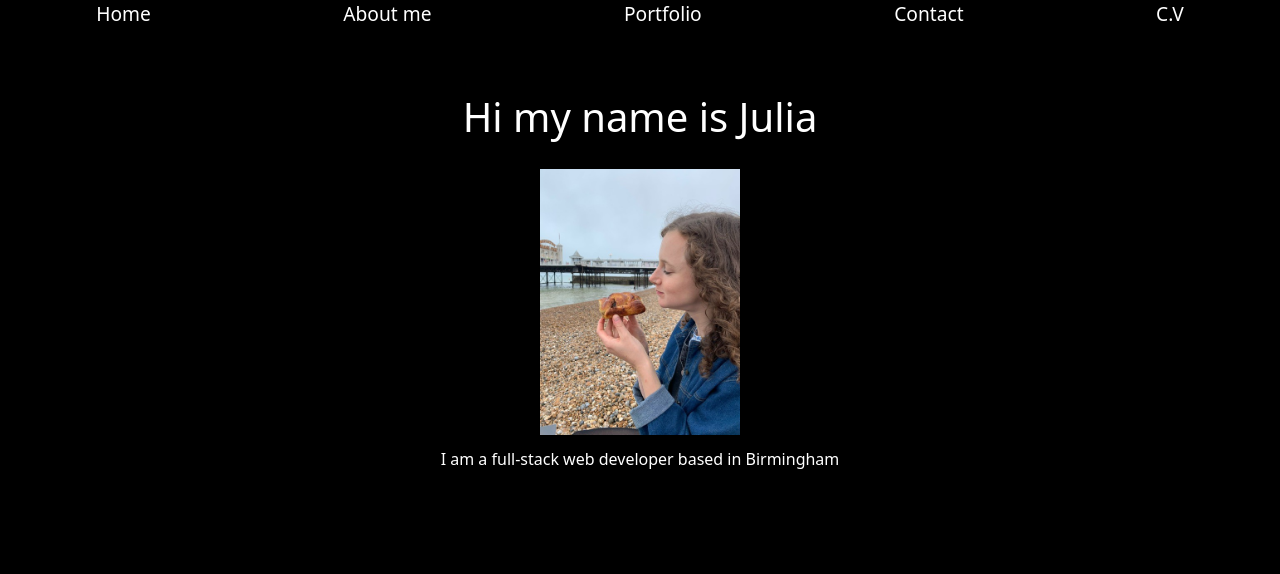
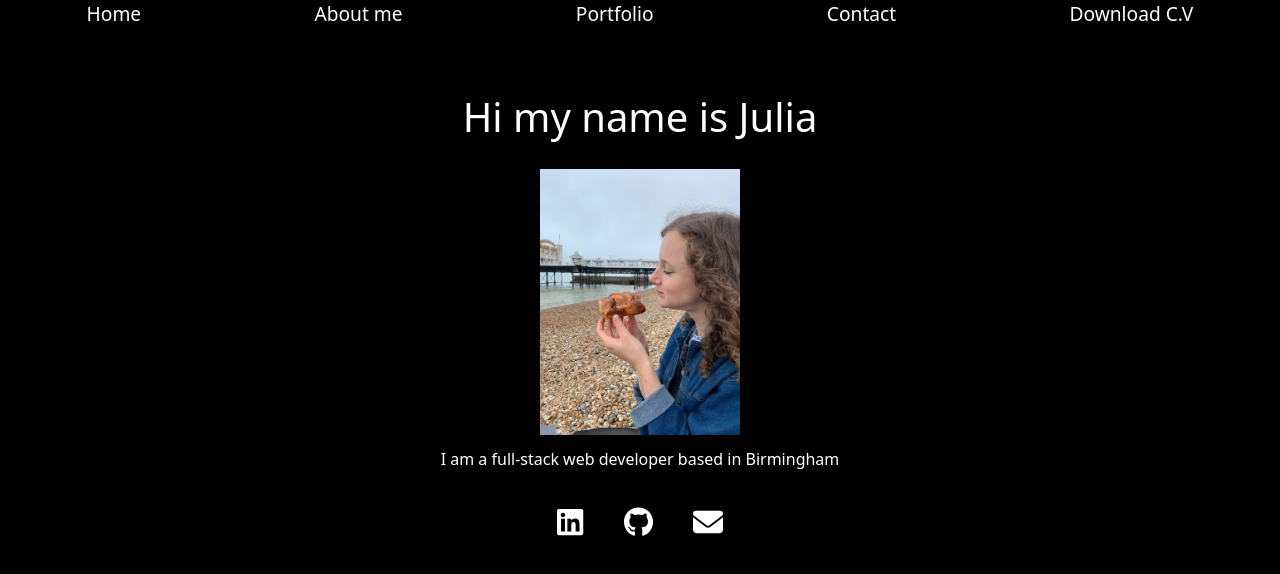
Before and after one commit to jgray33/portfolio-react, a React (Create React App) app: page / in a window 1280 px wide. Shown: the top 574 px of the page. Built offline with nearby package versions, Linux system fonts and the light colour scheme.

Commit message:
icons added and linked to pages

```diff
--- a/package.json
+++ b/package.json
@@ -3,6 +3,10 @@
   "version": "0.1.0",
   "private": true,
   "dependencies": {
+    "@fortawesome/fontawesome-svg-core": "^6.1.1",
+    "@fortawesome/free-brands-svg-icons": "^6.1.1",
+    "@fortawesome/free-solid-svg-icons": "^6.1.1",
+    "@fortawesome/react-fontawesome": "^0.1.18",
     "@testing-library/jest-dom": "^5.16.4",
     "@testing-library/react": "^13.2.0",
     "@testing-library/user-event": "^13.5.0",
@@ -15,7 +19,7 @@
   },
   "scripts": {
     "predeploy": "npm run build",
-   "deploy": "gh-pages -d build",
+    "deploy": "gh-pages -d build",
     "start": "react-scripts start",
     "build": "react-scripts build",
     "test": "react-scripts test",
--- a/src/App.js
+++ b/src/App.js
@@ -1,6 +1,7 @@
 import React from "react";
 import Home from "./components/Home";
 import "./App.css";
+
 
 import projects from './projects'
 
--- a/src/components/Home.js
+++ b/src/components/Home.js
@@ -3,6 +3,8 @@ import Nav from './Nav'
 import Portfolio from './pages/Portfolio'
 import Main from './pages/Main'
 import projects from '../projects';
+import Contact from './pages/Contact'
+import Footer from './Footer'
 
 export default function PageContainer() {
     const [currentPage, setCurrentPage] = useState('Home')
@@ -14,6 +16,10 @@ export default function PageContainer() {
         if (currentPage === 'Portfolio') {
             return <Portfolio projects={projects} />
         }
+        if (currentPage === 'Contact'){
+            return <Contact />
+        }
+
     }
 
     const handlePageChange = (page) => setCurrentPage(page)
@@ -22,6 +28,7 @@ export default function PageContainer() {
         <div>
             <Nav currentPage={currentPage} handlePageChange={handlePageChange} />
             {renderPage()}
+
         </div>
     )
 }
--- a/src/components/footer.js
+++ b/src/components/footer.js
@@ -1,9 +1,30 @@
 import React from 'react'
+import { FontAwesomeIcon } from '@fortawesome/react-fontawesome'
+import { faEnvelope } from '@fortawesome/free-solid-svg-icons'
+import {faLinkedin, faGithub} from '@fortawesome/free-brands-svg-icons'
+
+const styles= {
+icons: {
+    padding: "20px",
+    fontSize: "30px"
+
+},
+center: {
+    marginLeft: "auto",
+    marginRight: "auto",
+        },
+
+}
 
 export default function Footer() {
     return (
-        <div>
-            <p> Here is the footer</p>
+        <div className='flex-container'>
+            <p style={styles.center} >
+            <a href='https://www.linkedin.com/in/julia-g-5a13b168/'><FontAwesomeIcon icon={faLinkedin} style={styles.icons} /></a>
+            <a href='https://github.com/jgray33'><FontAwesomeIcon icon={faGithub} style={styles.icons} /></a>
+            <a href='mailto:julia.gray30@gmail.com'><FontAwesomeIcon icon={faEnvelope} style={styles.icons} /></a>
+
+            </p>
         </div>
     )
 }
--- a/src/components/nav.js
+++ b/src/components/nav.js
@@ -1,4 +1,5 @@
 import React from "react";
+import cv from '../assets/jgcv.pdf'
 
 const styles = {
   linkStyle: {
@@ -32,10 +33,10 @@ export default function Nav({currentPage, handlePageChange}) {
         </a>
       </div>
       <div>
-        <a style={styles.linkStyle} href="#">Contact</a>
+        <a style={styles.linkStyle} href="#contact" onClick={() => handlePageChange ("Contact")}>Contact</a>
       </div>
       <div>
-        <a style={styles.linkStyle} href="#">C.V</a>
+        <a style={styles.linkStyle} href={cv} download>Download C.V</a>
       </div>
     </nav>
   );
--- /dev/null
+++ b/src/components/pages/Contact.js
@@ -0,0 +1,53 @@
+import React, { useState } from 'react';
+
+function Contact() {
+  const [firstName, setFirstName] = useState('');
+  const [lastName, setLastName] = useState('');
+
+  const handleInputChange = (e) => {
+    // Getting the value and name of the input which triggered the change
+    const { name, value } = e.target;
+
+    // Ternary statement that will call either setFirstName or setLastName based on what field the user is typing in
+    return name === 'firstName' ? setFirstName(value) : setLastName(value);
+  };
+
+  const handleFormSubmit = (e) => {
+    // Preventing the default behavior of the form submit (which is to refresh the page)
+    e.preventDefault();
+
+    // Alert the user their first and last name, clear the inputs
+    alert(`Hello ${firstName} ${lastName}`);
+    setFirstName('');
+    setLastName('');
+  };
+
+  return (
+    <div>
+      <p>
+        Hello {firstName} {lastName}
+      </p>
+      <form className="form">
+        <input
+          value={firstName}
+          name="firstName"
+          onChange={handleInputChange}
+          type="text"
+          placeholder="First Name"
+        />
+        <input
+          value={lastName}
+          name="lastName"
+          onChange={handleInputChange}
+          type="text"
+          placeholder="Last Name"
+        />
+        <button type="button" onClick={handleFormSubmit}>
+          Submit
+        </button>
+      </form>
+    </div>
+  );
+}
+
+export default Contact;
--- a/src/components/pages/Main.js
+++ b/src/components/pages/Main.js
@@ -1,5 +1,6 @@
 import React from "react";
 import myImage from "./juliaPastry.jpg";
+import Footer from "../Footer";
 
 const styles = {
   img: {
@@ -40,6 +41,7 @@ export default function Main() {
           </p>
         </div>
       </div>
+      <Footer />
     </div>
   );
 }
```
Also changed, not shown: src/components/header.js (deleted), 2 other files (tests, documents, lock files or other folders).
